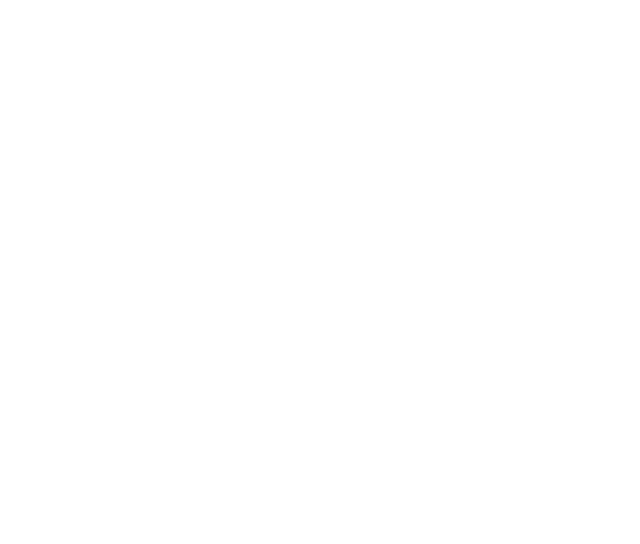
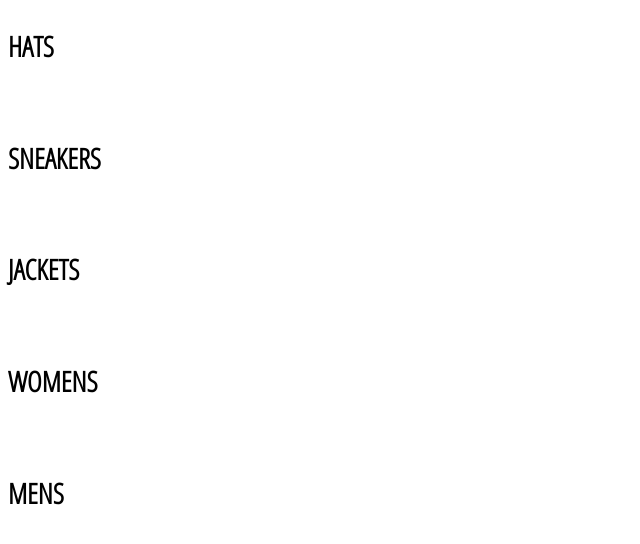
Before and after one commit to chaolic6505/X-Store, a React (Create React App) app: page /shop in a window 1280 px wide. Shown: the top 544 px of the page, without its empty margins (0-640 px from the left). Built offline with nearby package versions, Linux system fonts and the light colour scheme.

Commit message:
create shop,collection-items and preview compo

```diff
--- a/src/App.tsx
+++ b/src/App.tsx
@@ -1,14 +1,15 @@
 import React from 'react';
 import './App.css';
 import { Route, Switch } from 'react-router-dom';
-import HomePage from './pages/HomePage/HomePage';
+import HomePage from './pages/HomePage/HomePage'
+import Shop from './pages/Shop/Shop';
 
 function App() {
 	return (
 		<div>
 			<Switch>
 				<Route exact path="/" component={HomePage} />
-				<Route exact path="/hats" component={HomePage} />
+				<Route exact path="/shop" component={Shop} />
 			</Switch>
 		</div>
 	);
--- /dev/null
+++ b/src/components/Collection-Preview/CollectionPreview.tsx
@@ -0,0 +1,17 @@
+import React from 'react';
+import { IShop } from '../../pages/Shop/ShopData';
+import './collection-preview.scss';
+const CollectionPreview: React.FC<IShop> = ({ title, items }) => (
+	<div className="collection-preview">
+		<h1 className="title">{title.toUpperCase()}</h1>
+		<div className="preview">
+			{/* {items
+				.filter((item, idx) => idx < 4)
+				.map(({ id, ...otherItemProps }) => (
+					<CollectionItem key={id} {...otherItemProps} />
+				))} */}
+		</div>
+	</div>
+);
+
+export default CollectionPreview;
--- /dev/null
+++ b/src/components/Collection-Preview/collection-preview.scss
@@ -0,0 +1,15 @@
+.collection-preview {
+    display: flex;
+    flex-direction: column;
+    margin-bottom: 30px;
+
+    .title {
+      font-size: 28px;
+      margin-bottom: 25px;
+    }
+
+    .preview {
+      display: flex;
+      justify-content: space-between;
+    }
+  }
--- a/src/components/Directory/Directory.tsx
+++ b/src/components/Directory/Directory.tsx
@@ -1,6 +1,6 @@
 import React from 'react';
 
-import { Sections } from './Data';
+import { Sections } from './DirectoryData';
 import MenuItem from '../MenuItems/MenuItem';
 import './directory.scss';
 
--- a/src/components/Directory/Data.tsx
+++ b/src/components/Directory/DirectoryData.tsx
@@ -1,4 +1,11 @@
-export const Sections = [
+export interface ISection {
+	title: string;
+	imageUrl: string;
+	linkUrl: string;
+	id?: number;
+	size?: string;
+}
+export const Sections: ISection[] = [
 	{
 		title: 'hats',
 		imageUrl: 'https://i.ibb.co/cvpntL1/hats.png',
--- /dev/null
+++ b/src/pages/Shop/Shop.tsx
@@ -0,0 +1,15 @@
+import React from 'react';
+import { SHOP_DATA } from './ShopData';
+import CollectionPreview from '../../components/Collection-Preview/CollectionPreview';
+
+const Shop = () => {
+	return (
+		<div className="shop-page">
+			{SHOP_DATA.map(({ id, ...otherCollectionProps }) => (
+				<CollectionPreview key={id} {...otherCollectionProps} />
+			))}
+		</div>
+	);
+};
+
+export default Shop;
--- /dev/null
+++ b/src/pages/Shop/ShopData.tsx
@@ -0,0 +1,259 @@
+export type IShopItemType = {
+	id: number;
+	name: string;
+	imageUrl: string;
+	price: number;
+};
+export interface IShop {
+	id?: number;
+	title: string;
+	routeName?: string;
+	items: Array<IShopItemType>;
+}
+export const SHOP_DATA: Array<IShop> = [
+	{
+		id: 1,
+		title: 'Hats',
+		routeName: 'hats',
+		items: [
+			{
+				id: 1,
+				name: 'Brown Brim',
+				imageUrl: 'https://i.ibb.co/ZYW3VTp/brown-brim.png',
+				price: 25,
+			},
+			{
+				id: 2,
+				name: 'Blue Beanie',
+				imageUrl: 'https://i.ibb.co/ypkgK0X/blue-beanie.png',
+				price: 18,
+			},
+			{
+				id: 3,
+				name: 'Brown Cowboy',
+				imageUrl: 'https://i.ibb.co/QdJwgmp/brown-cowboy.png',
+				price: 35,
+			},
+			{
+				id: 4,
+				name: 'Grey Brim',
+				imageUrl: 'https://i.ibb.co/RjBLWxB/grey-brim.png',
+				price: 25,
+			},
+			{
+				id: 5,
+				name: 'Green Beanie',
+				imageUrl: 'https://i.ibb.co/YTjW3vF/green-beanie.png',
+				price: 18,
+			},
+			{
+				id: 6,
+				name: 'Palm Tree Cap',
+				imageUrl: 'https://i.ibb.co/rKBDvJX/palm-tree-cap.png',
+				price: 14,
+			},
+			{
+				id: 7,
+				name: 'Red Beanie',
+				imageUrl: 'https://i.ibb.co/bLB646Z/red-beanie.png',
+				price: 18,
+			},
+			{
+				id: 8,
+				name: 'Wolf Cap',
+				imageUrl: 'https://i.ibb.co/1f2nWMM/wolf-cap.png',
+				price: 14,
+			},
+			{
+				id: 9,
+				name: 'Blue Snapback',
+				imageUrl: 'https://i.ibb.co/X2VJP2W/blue-snapback.png',
+				price: 16,
+			},
+		],
+	},
+	{
+		id: 2,
+		title: 'Sneakers',
+		routeName: 'sneakers',
+		items: [
+			{
+				id: 1,
+				name: 'Adidas NMD',
+				imageUrl: 'https://i.ibb.co/0s3pdnc/adidas-nmd.png',
+				price: 220,
+			},
+			{
+				id: 2,
+				name: 'Adidas Yeezy',
+				imageUrl: 'https://i.ibb.co/dJbG1cT/yeezy.png',
+				price: 280,
+			},
+			{
+				id: 3,
+				name: 'Black Converse',
+				imageUrl: 'https://i.ibb.co/bPmVXyP/black-converse.png',
+				price: 110,
+			},
+			{
+				id: 4,
+				name: 'Nike White AirForce',
+				imageUrl: 'https://i.ibb.co/1RcFPk0/white-nike-high-tops.png',
+				price: 160,
+			},
+			{
+				id: 5,
+				name: 'Nike Red High Tops',
+				imageUrl: 'https://i.ibb.co/QcvzydB/nikes-red.png',
+				price: 160,
+			},
+			{
+				id: 6,
+				name: 'Nike Brown High Tops',
+				imageUrl: 'https://i.ibb.co/fMTV342/nike-brown.png',
+				price: 160,
+			},
+			{
+				id: 7,
+				name: 'Air Jordan Limited',
+				imageUrl: 'https://i.ibb.co/w4k6Ws9/nike-funky.png',
+				price: 190,
+			},
+			{
+				id: 8,
+				name: 'Timberlands',
+				imageUrl: 'https://i.ibb.co/Mhh6wBg/timberlands.png',
+				price: 200,
+			},
+		],
+	},
+	{
+		id: 3,
+		title: 'Jackets',
+		routeName: 'jackets',
+		items: [
+			{
+				id: 1,
+				name: 'Black Jean Shearling',
+				imageUrl: 'https://i.ibb.co/XzcwL5s/black-shearling.png',
+				price: 125,
+			},
+			{
+				id: 2,
+				name: 'Blue Jean Jacket',
+				imageUrl: 'https://i.ibb.co/mJS6vz0/blue-jean-jacket.png',
+				price: 90,
+			},
+			{
+				id: 3,
+				name: 'Grey Jean Jacket',
+				imageUrl: 'https://i.ibb.co/N71k1ML/grey-jean-jacket.png',
+				price: 90,
+			},
+			{
+				id: 4,
+				name: 'Brown Shearling',
+				imageUrl: 'https://i.ibb.co/s96FpdP/brown-shearling.png',
+				price: 165,
+			},
+			{
+				id: 5,
+				name: 'Tan Trench',
+				imageUrl: 'https://i.ibb.co/M6hHc3F/brown-trench.png',
+				price: 185,
+			},
+		],
+	},
+	{
+		id: 4,
+		title: 'Womens',
+		routeName: 'womens',
+		items: [
+			{
+				id: 1,
+				name: 'Blue Tanktop',
+				imageUrl: 'https://i.ibb.co/7CQVJNm/blue-tank.png',
+				price: 25,
+			},
+			{
+				id: 2,
+				name: 'Floral Blouse',
+				imageUrl: 'https://i.ibb.co/4W2DGKm/floral-blouse.png',
+				price: 20,
+			},
+			{
+				id: 3,
+				name: 'Floral Dress',
+				imageUrl: 'https://i.ibb.co/KV18Ysr/floral-skirt.png',
+				price: 80,
+			},
+			{
+				id: 4,
+				name: 'Red Dots Dress',
+				imageUrl: 'https://i.ibb.co/N3BN1bh/red-polka-dot-dress.png',
+				price: 80,
+			},
+			{
+				id: 5,
+				name: 'Striped Sweater',
+				imageUrl: 'https://i.ibb.co/KmSkMbH/striped-sweater.png',
+				price: 45,
+			},
+			{
+				id: 6,
+				name: 'Yellow Track Suit',
+				imageUrl: 'https://i.ibb.co/v1cvwNf/yellow-track-suit.png',
+				price: 135,
+			},
+			{
+				id: 7,
+				name: 'White Blouse',
+				imageUrl: 'https://i.ibb.co/qBcrsJg/white-vest.png',
+				price: 20,
+			},
+		],
+	},
+	{
+		id: 5,
+		title: 'Mens',
+		routeName: 'mens',
+		items: [
+			{
+				id: 1,
+				name: 'Camo Down Vest',
+				imageUrl: 'https://i.ibb.co/xJS0T3Y/camo-vest.png',
+				price: 325,
+			},
+			{
+				id: 2,
+				name: 'Floral T-shirt',
+				imageUrl: 'https://i.ibb.co/qMQ75QZ/floral-shirt.png',
+				price: 20,
+			},
+			{
+				id: 3,
+				name: 'Black & White Longsleeve',
+				imageUrl: 'https://i.ibb.co/55z32tw/long-sleeve.png',
+				price: 25,
+			},
+			{
+				id: 4,
+				name: 'Pink T-shirt',
+				imageUrl: 'https://i.ibb.co/RvwnBL8/pink-shirt.png',
+				price: 25,
+			},
+			{
+				id: 5,
+				name: 'Jean Long Sleeve',
+				imageUrl: 'https://i.ibb.co/VpW4x5t/roll-up-jean-shirt.png',
+				price: 40,
+			},
+			{
+				id: 6,
+				name: 'Burgundy T-shirt',
+				imageUrl: 'https://i.ibb.co/mh3VM1f/polka-dot-shirt.png',
+				price: 25,
+			},
+		],
+	},
+];
--- a/tsconfig.json
+++ b/tsconfig.json
@@ -16,7 +16,7 @@
     "module": "esnext",
     "moduleResolution": "node",
     "resolveJsonModule": true,
-    "isolatedModules": true,
+    "isolatedModules": false,
     "noEmit": true,
     "jsx": "react-jsx"
   },
```
Also changed, not shown: src/components/Collection-Items/CollectionItems.tsx (added, +25 -0 lines), src/components/Collection-Items/collection-items.scss (added, +32 -0 lines), src/components/MenuItems/MenuItem.tsx (+3 -8 lines).
